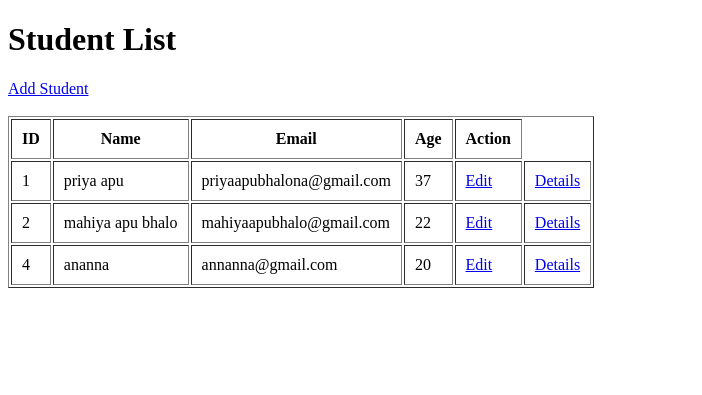
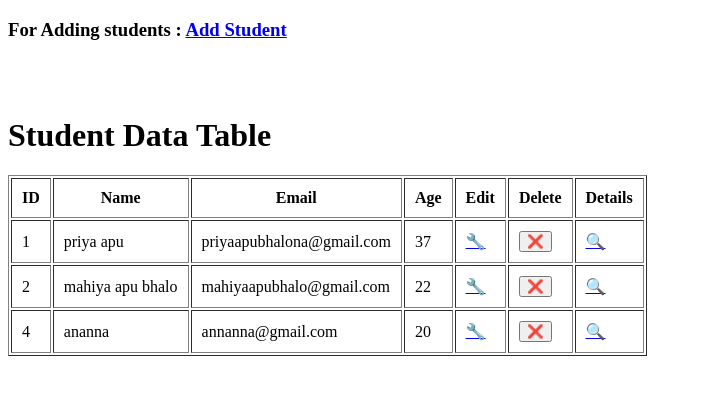
Before and after one commit to Umme-Habiba123/my-project-by-django, a Django app: page / in a window 1280 px wide. Shown: the top 395 px of the page, without its empty margins (0-702 px from the left). Run offline with Django 5.2, Linux system fonts and the light colour scheme; data comes from the database, SQL or seed files in the repository; both versions use the stored data as it was after the commit.

Commit message:
implemented delete methode

```diff
--- a/students/templates/index.html
+++ b/students/templates/index.html
@@ -1,5 +1,6 @@
 <!DOCTYPE html>
 <html lang="en">
+
 <head>
     <meta charset="UTF-8">
     <meta name="viewport" content="width=device-width, initial-scale=1.0">
@@ -9,11 +10,14 @@
 
 <body>
 
-    <h1>Student List</h1>
 
-    <a href="{% url 'add_student' %}">Add Student</a>
+
+    <h3>For Adding students : <a href="{% url 'add_student' %}">Add Student</a></h3>
 
     <br><br>
+
+
+        <h1>Student Data Table</h1>
 
     <table border="1" cellpadding="10">
         <thead>
@@ -22,7 +26,9 @@
                 <th>Name</th>
                 <th>Email</th>
                 <th>Age</th>
-                <th>Action</th>
+                <th>Edit</th>
+                <th>Delete</th>
+                <th>Details</th>
 
             </tr>
         </thead>
@@ -36,17 +42,34 @@
 
                 <td>
 
-                        {{ student.name }}
+                    {{ student.name }}
 
                 </td>
 
                 <td>{{ student.email }}</td>
 
                 <td>{{ student.age }}</td>
-                <td><a href="{% url 'edit-student' student.id %}">Edit</a>
-                 </td>
-                <td><a href="{% url 'student-details' student.id %}">Details</a>
-                 </td>
+                <td><a href="{% url 'edit-student' student.id %}">🔧</a>
+                </td>
+
+                <td>
+                    <form
+                    method="POST"
+                    action="{% url 'delete_student' student.id %}" style="display: inline;">
+
+                         {% csrf_token %}
+
+                        <button type="submit" onclick="return confirm('Are you sure you want to delete?')">
+                            ❌
+                        </button>
+
+                    </form>
+                </td>
+
+
+                <td><a href="{% url 'student_details' student.id %}">🔍</a>
+                </td>
+
 
             </tr>
 
@@ -64,4 +87,5 @@
     </table>
 
 </body>
+
 </html>
--- a/students/urls.py
+++ b/students/urls.py
@@ -6,8 +6,13 @@ urlpatterns = [
 
 
     path('add-student/', add_student, name='add_student'),
-    path('student/<int:id>/', student_details, name='student-details'),
+
+    path('student/<int:id>/', student_details, name='student_details'),
+
     path('edit-student/<int:id>/', edit_student, name='edit-student'),
 
+    path('delete-student/<int:id>/',delete_student, name='delete_student'),
 
-]
+
+
+    ]
--- a/students/views.py
+++ b/students/views.py
@@ -38,7 +38,7 @@ def add_student(request):
 def student_details(request, id):
      student=Student.objects.get(id=id)
 
-     return render(request, 'student_details.html',{
+     return render(request, 'student-details.html',{
           'student':student
      })
 
@@ -59,10 +59,11 @@ def edit_student(request, id):
                'form':form
           })
 
+def delete_student(request, id):
+        student=Student.objects.get(id=id)
 
-     def student_details(request, id):
-         student= Student.objects.get(id=id)
+        if request.method == "POST":
+            student.delete()
+            return redirect('home')
 
-         return render(request, 'student-details',{
-             'student':student
-         })
+        return redirect('home')
```
Also changed, not shown: db.sqlite3.
